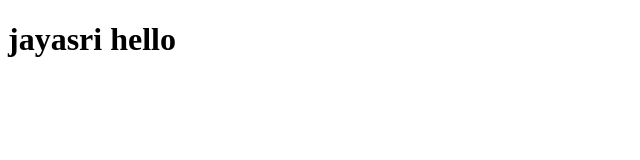
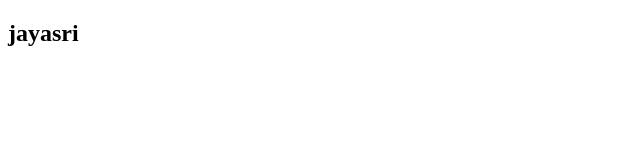
Before and after one commit to jayasree16F61F0007/resume, a plain HTML site: page index.html in a window 1280 px wide. Shown: the whole page, without its empty margins (0-640 px from the left). Drawn offline with Linux system fonts and the light colour scheme.

Commit message:
index change

```diff
--- a/index.html
+++ b/index.html
@@ -5,6 +5,6 @@
     <title></title>
   </head>
   <body>
-<h1>jayasri hello</h1>
+    <h2>jayasri</h2>
   </body>
 </html>
```
